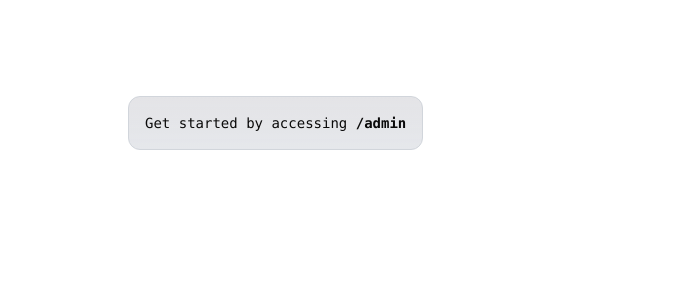
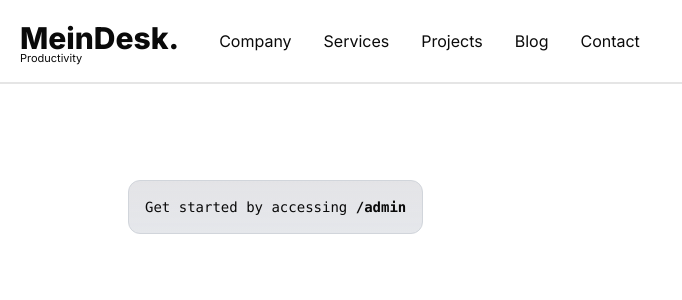
Before and after one commit to dv0c/dv0c-starter-kit, a Next.js app: page / in a window 1280 px wide. Shown: the top 300 px of the page, without its empty margins (0-682 px from the left). Built offline with nearby package versions, Linux system fonts and the light colour scheme.

Commit message:
new file:   public/Meindesk-logo.png 	new file:   public/Meindesk-with-background.png 	modified:   src/app/(routes)/(homepage)/layout.tsx 	new file:   src/components/Header.tsx 	new file:   src/components/Logo.tsx 	new file:   src/lib/config.tsx

```diff
--- a/src/app/(routes)/(homepage)/layout.tsx
+++ b/src/app/(routes)/(homepage)/layout.tsx
@@ -1,10 +1,11 @@
 import type { Metadata } from "next";
-// import "./globals.css";
+import "@/app/globals.css";
+import Header from "@/components/Header";
 
 
 export const metadata: Metadata = {
-  title: "Psycology Platform",
-  description: "Psycology Platform app",
+  title: "Meindesk",
+  description: "meindesk-app",
 };
 
 export default function RootLayout({
@@ -13,6 +14,9 @@ export default function RootLayout({
   children: React.ReactNode;
 }>) {
   return (
-      <main>{children}</main>
+    <main>
+      <Header />
+      {children}
+    </main>
   );
 }
--- /dev/null
+++ b/src/components/Header.tsx
@@ -0,0 +1,30 @@
+import { header_navigation } from "@/lib/config"
+import Link from "next/link"
+import Logo from "./Logo"
+import { ExternalLink } from "lucide-react"
+
+const Header = () => {
+    return <header className="bg-background sticky top-0 w-full border-b-2">
+        <div className="flex container p-5 items-center justify-between">
+            <div className="flex items-center gap-10">
+                <Link href={'/'}>
+                    <Logo />
+                </Link>
+                <div>
+                    <ul className="flex items-center gap-8">
+                        {header_navigation.map((nav, index) => (
+                            <li>
+                                <Link className="flex relative w-full hover:underline group transition-all hover:text-green-600 items-center gap-2" href={nav.href}>{nav.name}
+                                    <span className="absolute -top-3 -right-3 flex justify-end text-[11px] leading-[.50] w-full text-end group-hover:translate-y-0 translate-y-3 opacity-0 group-hover:opacity-100 delay-75 transition-all"><ExternalLink size={15} /></span>
+
+                                </Link>
+                            </li>
+                        ))}
+                    </ul>
+                </div>
+            </div>
+        </div>
+    </header>
+}
+
+export default Header
--- /dev/null
+++ b/src/components/Logo.tsx
@@ -0,0 +1,11 @@
+import { ExternalLink } from "lucide-react"
+
+const Logo = () => {
+    return <h1 className="select-none flex relative flex-col group w-full">
+        <span className="absolute -top-2 flex justify-end text-[11px] leading-[.50] w-full text-end group-hover:translate-y-0 translate-y-3 opacity-0 group-hover:opacity-100 delay-75 transition-all"><ExternalLink size={15} /></span>
+        <span className="text-3xl font-[800]">MeinDesk.</span>
+        <span className="text-[11px] leading-[.50]">Productivity</span>
+    </h1>
+}
+
+export default Logo
--- /dev/null
+++ b/src/lib/config.tsx
@@ -0,0 +1,22 @@
+export const header_navigation = [
+    {
+        name: "Company",
+        href: "/company",
+    },
+    {
+        name: "Services",
+        href: "#services",
+    },
+    {
+        name: "Projects",
+        href: "/projects",
+    },
+    {
+        name: "Blog",
+        href: "/blog",
+    },
+    {
+        name: "Contact",
+        href: "/contact",
+    },
+] as const
```
Also changed, not shown: public/Meindesk-logo.png (added), public/Meindesk-with-background.png (added).
